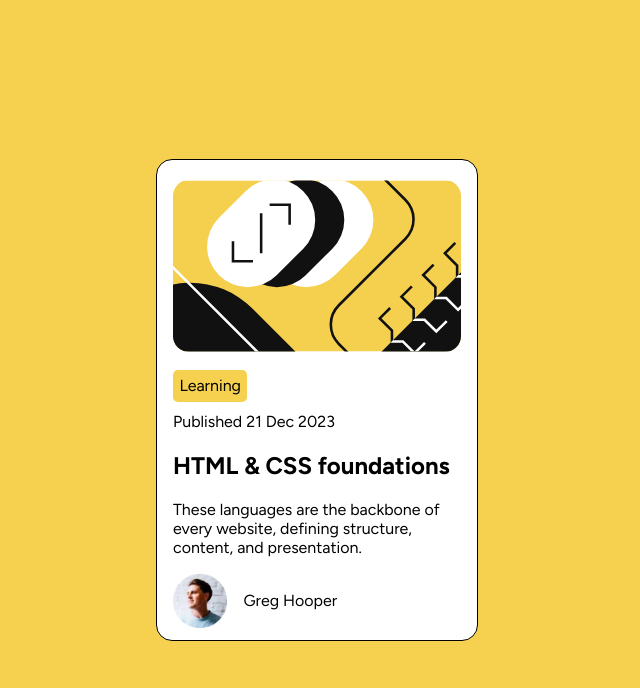
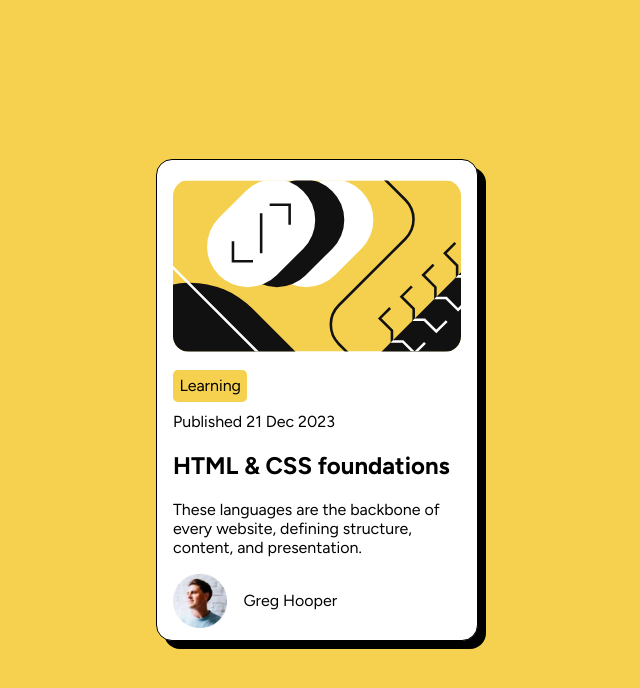
Before and after one commit to princewritecode/blog-post-card, a plain HTML site: page blog-preview-card-main/index.html in a window 1280 px wide. Shown: the whole page, without its empty margins (323-963 px from the left). Drawn offline with Linux system fonts and the light colour scheme.

Commit message:
creating blog post card version final version

```diff
--- a/blog-preview-card-main/style.css
+++ b/blog-preview-card-main/style.css
@@ -25,6 +25,7 @@ body {
   align-items: center;
   justify-content: space-around;
   border-radius: 1rem;
+  box-shadow: 8px 8px rgba(0, 0, 0, 1);
 }
 .image-container {
   display: flex;
```
